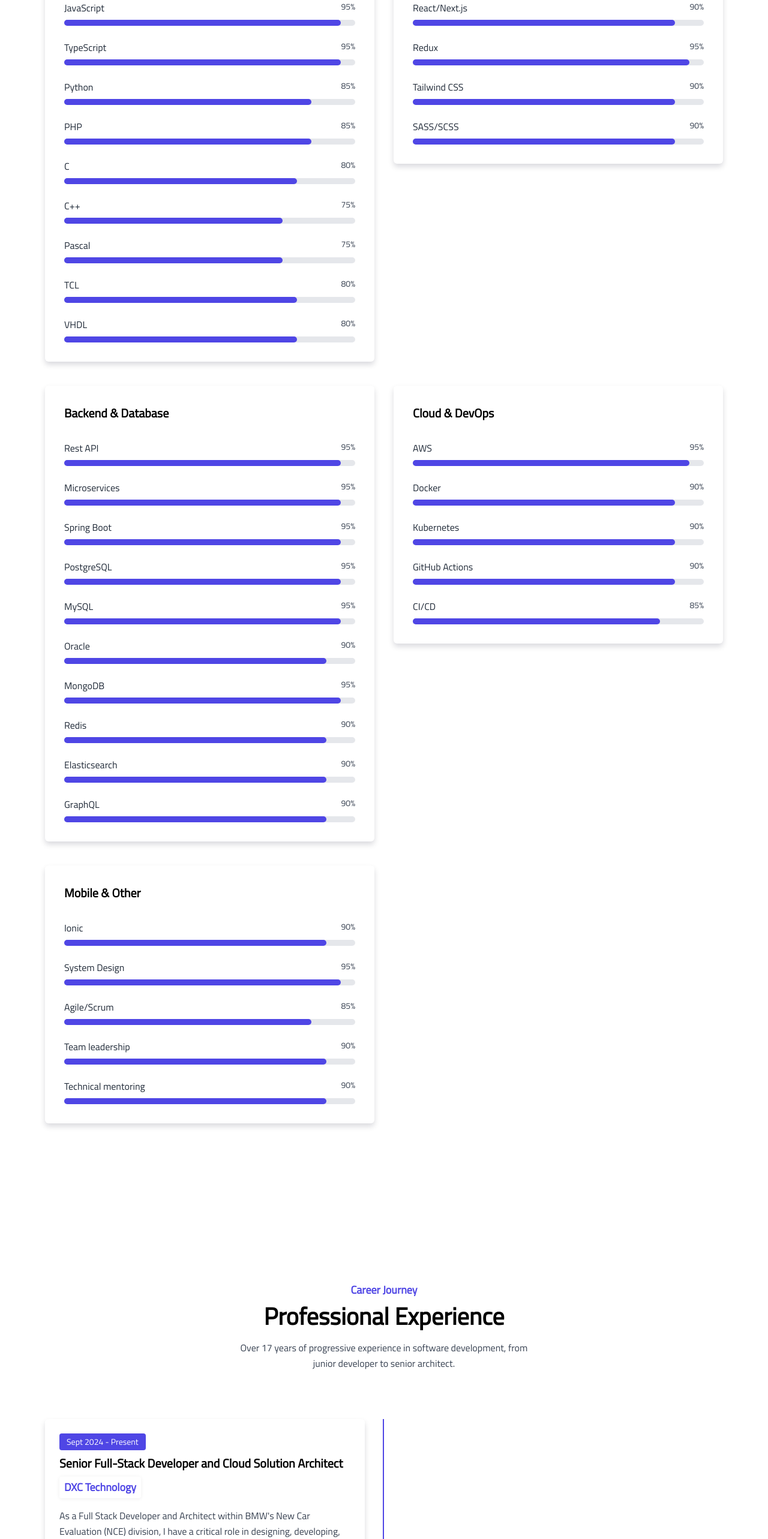
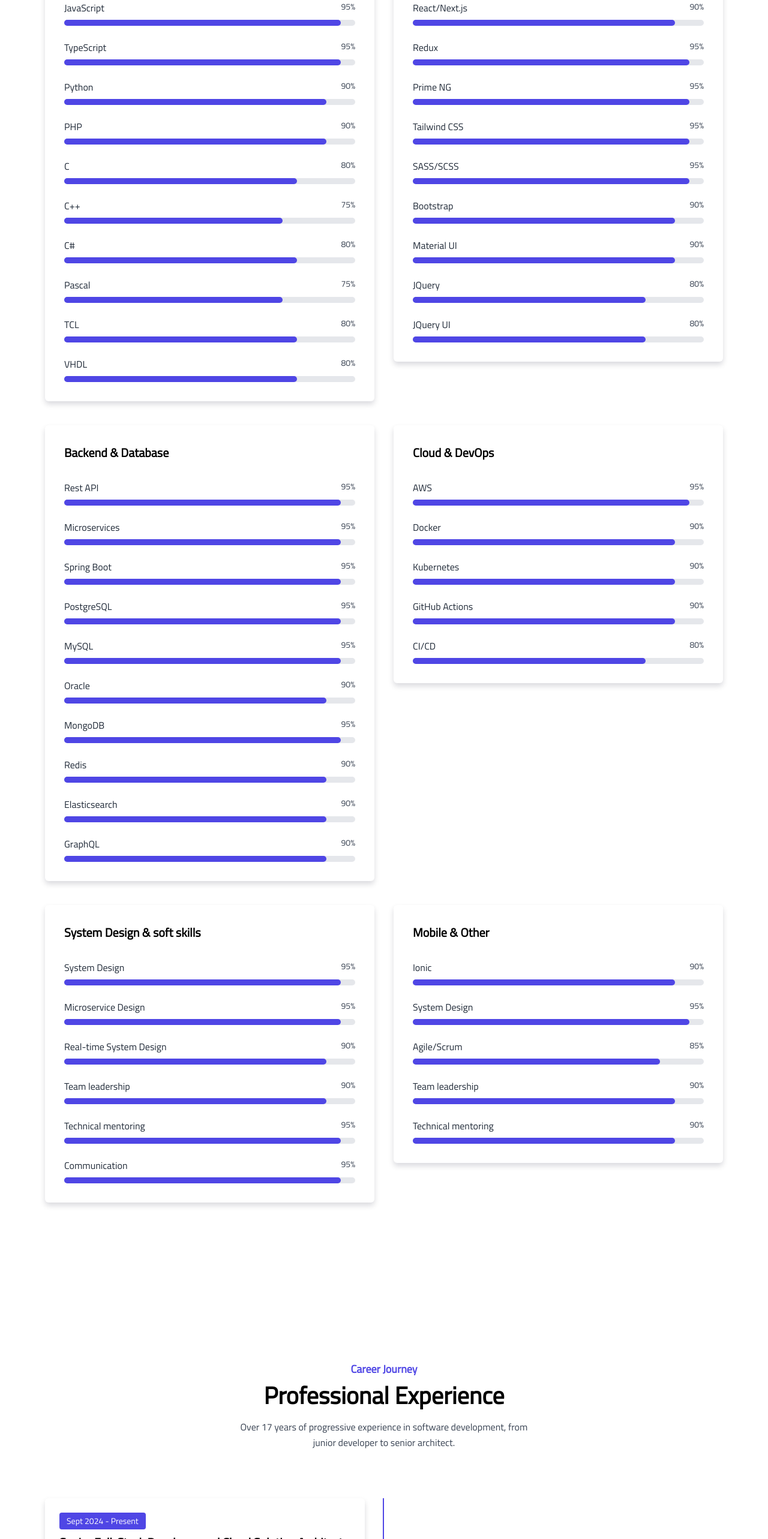
Before and after one commit to cretara/cretaradev-frontend-new, a Next.js app: page / in a window 1280 px wide. Shown: the part 2000-4566 px from the top of the page at 60% size. Built offline with nearby package versions, Linux system fonts and the light colour scheme.

Commit message:
Update skill categories and enhance Experience component styling

```diff
--- a/app/constants/skill-categories.ts
+++ b/app/constants/skill-categories.ts
@@ -5,10 +5,11 @@
       { name: "Java", level: 95 },
       { name: "JavaScript", level: 95 },
       { name: "TypeScript", level: 95 },
-      { name: "Python", level: 85 },
-      { name: "PHP", level: 85 },
+      { name: "Python", level: 90 },
+      { name: "PHP", level: 90 },
       { name: "C", level: 80 },
       { name: "C++", level: 75 },
+      { name: "C#", level: 80 },
       { name: "Pascal", level: 75 },
       { name: "TCL", level: 80 },
       { name: "VHDL", level: 80 },
@@ -20,8 +21,13 @@
       { name: "Angular", level: 95 },
       { name: "React/Next.js", level: 90 },
       { name: "Redux", level: 95 },
-      { name: "Tailwind CSS", level: 90 },
-      { name: "SASS/SCSS", level: 90 },
+      { name: "Prime NG", level: 95 },
+      { name: "Tailwind CSS", level: 95 },
+      { name: "SASS/SCSS", level: 95 },
+      { name: "Bootstrap", level: 90 },
+      { name: "Material UI", level: 90 },
+      { name: "JQuery", level: 80 },
+      { name: "JQuery UI", level: 80 },
     ],
   },
   {
@@ -46,7 +52,18 @@
       { name: "Docker", level: 90 },
       { name: "Kubernetes", level: 90 },
       { name: "GitHub Actions", level: 90 },
-      { name: "CI/CD", level: 85 },
+      { name: "CI/CD", level: 80 },
+    ],
+  },
+  {
+    title: "System Design & soft skills",
+    skills: [
+      { name: "System Design", level: 95 },
+      { name: "Microservice Design", level: 95 },
+      { name: "Real-time System Design", level: 90 },
+      { name: "Team leadership", level: 90 },
+      { name: "Technical mentoring", level: 95 },
+      { name: "Communication", level: 95 },
     ],
   },
   {
--- a/components/Experience/index.tsx
+++ b/components/Experience/index.tsx
@@ -111,11 +111,7 @@
                         {singleExperience.title}
                       </h3>
                       <h4
-                        className="mb-4 text-lg font-semibold bg-primary/10 text-primary rounded px-2 py-1 dark:bg-primary/30 dark:text-primary-200"
-                        style={{
-                          boxShadow: '0 1px 6px 0 rgba(0,0,0,0.07)',
-                          display: 'inline-block',
-                        }}
+                        className="mb-4 inline-block rounded-md border border-primary/30 bg-gray-100 px-3 py-1 text-lg font-semibold text-gray-900 dark:border-primary/40 dark:bg-gray-700 dark:text-white"
                       >
                         {singleExperience.company}
                       </h4>
```
